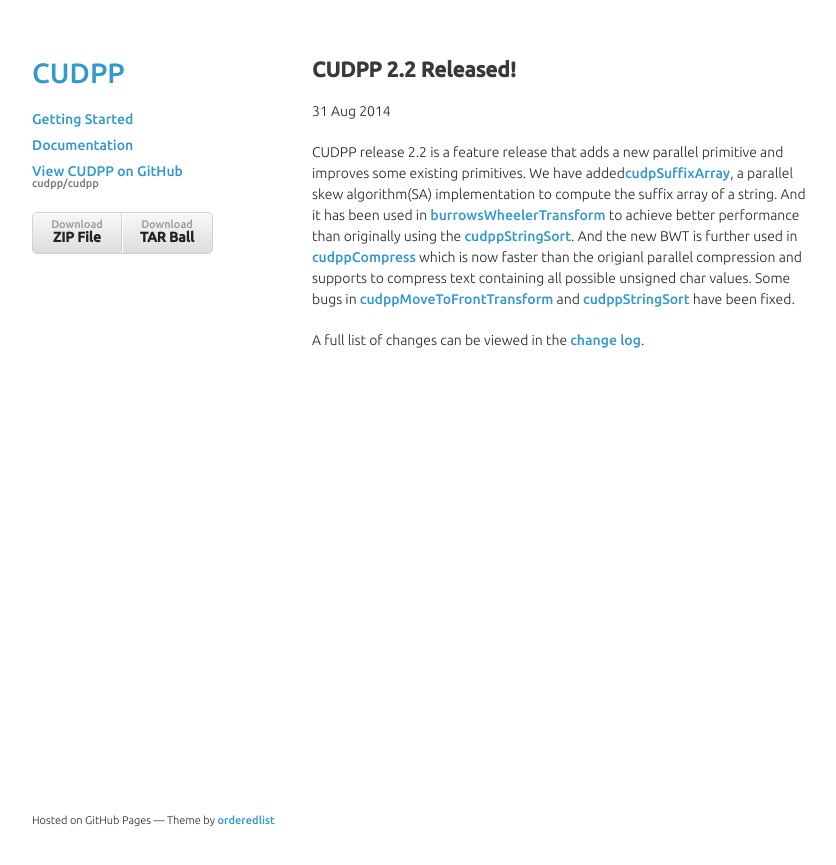
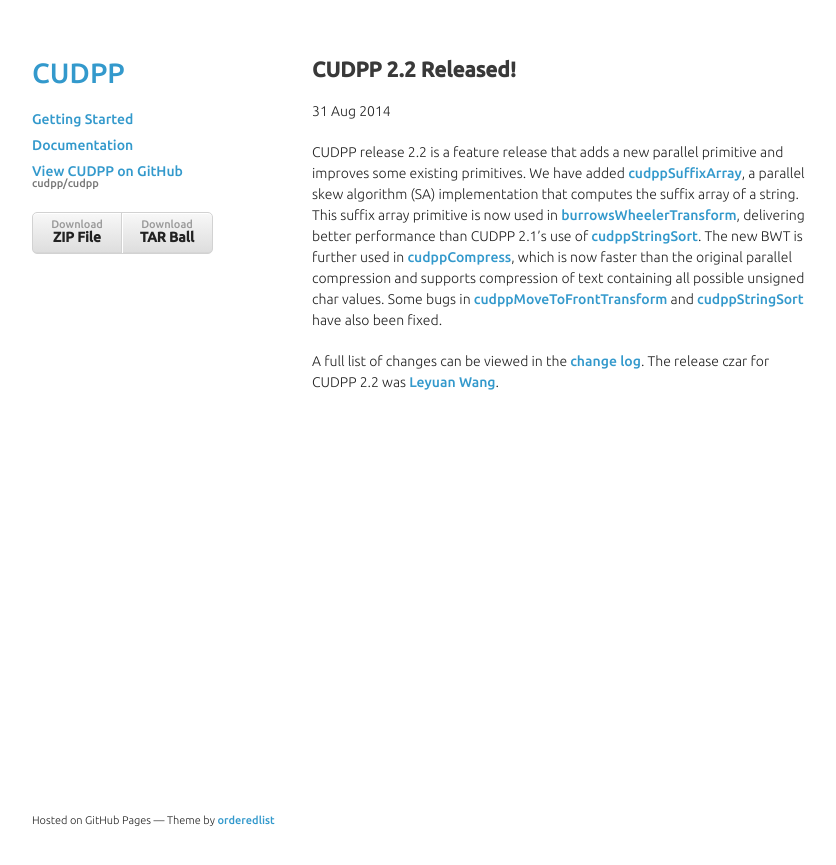
Before and after one commit to cudpp/cudpp.github.io, a Jekyll site: the page built from _posts/2014-08-31-cudpp-2-2-released.markdown, in a window 1280 px wide. Shown: the top 865 px of the page, without its empty margins (218-1054 px from the left). Built offline with Jekyll 4.4.1, drawn with Linux system fonts in a browser that asks for light colours.

Commit message:
JDO small edits for 2.2 release

```diff
--- a/_posts/2014-08-31-cudpp-2-2-released.markdown
+++ b/_posts/2014-08-31-cudpp-2-2-released.markdown
@@ -5,6 +5,6 @@ date:   2014-8-31 21:00:00
 categories: releases
 ---
 
-CUDPP release 2.2 is a feature release that adds a new parallel primitive and improves some existing primitives. We have added[cudpSuffixArray](http://cudpp.github.io/cudpp/2.2/group__public_interface.html#gabf9b40f6aaa7039aff1aa33a441d980f), a parallel skew algorithm(SA) implementation to compute the suffix array of a string. And it has been used in [burrowsWheelerTransform](http://cudpp.github.io/cudpp/2.2/group__cudpp__app.html#gadf315a304a78117955cad6d8c32a8fab) to achieve better performance than originally using the [cudppStringSort](http://cudpp.github.io/cudpp/2.2/group__public_interface.html#gaee8a05e38479c8b54b5d5b6655022d0a). And the new BWT is further used in [cudppCompress](http://cudpp.github.io/cudpp/2.2/group__public_interface.html#ga9d6e16e3dcf36a46be5bd98a675992c8) which is now faster than the origianl parallel compression and supports to compress text containing all possible unsigned char values. Some bugs in [cudppMoveToFrontTransform](http://cudpp.github.io/cudpp/2.2/group__public_interface.html#gadbb42fbc58ea70582dc1110c798ece38) and [cudppStringSort](http://cudpp.github.io/cudpp/2.2/group__public_interface.html#gaee8a05e38479c8b54b5d5b6655022d0a) have been fixed.
+CUDPP release 2.2 is a feature release that adds a new parallel primitive and improves some existing primitives. We have added [cudppSuffixArray](http://cudpp.github.io/cudpp/2.2/group__public_interface.html#gabf9b40f6aaa7039aff1aa33a441d980f), a parallel skew algorithm (SA) implementation that computes the suffix array of a string. This suffix array primitive is now used in [burrowsWheelerTransform](http://cudpp.github.io/cudpp/2.2/group__cudpp__app.html#gadf315a304a78117955cad6d8c32a8fab), delivering better performance than CUDPP 2.1's use of [cudppStringSort](http://cudpp.github.io/cudpp/2.2/group__public_interface.html#gaee8a05e38479c8b54b5d5b6655022d0a). The new BWT is further used in [cudppCompress](http://cudpp.github.io/cudpp/2.2/group__public_interface.html#ga9d6e16e3dcf36a46be5bd98a675992c8), which is now faster than the original parallel compression and supports compression of text containing all possible unsigned char values. Some bugs in [cudppMoveToFrontTransform](http://cudpp.github.io/cudpp/2.2/group__public_interface.html#gadbb42fbc58ea70582dc1110c798ece38) and [cudppStringSort](http://cudpp.github.io/cudpp/2.2/group__public_interface.html#gaee8a05e38479c8b54b5d5b6655022d0a) have also been fixed.
 
-A full list of changes can be viewed in the [change log](http://cudpp.github.io/cudpp/2.2/changelog.html).
+A full list of changes can be viewed in the [change log](http://cudpp.github.io/cudpp/2.2/changelog.html). The release czar for CUDPP 2.2 was [Leyuan Wang](https://github.com/Laurawly).
--- a/index.html
+++ b/index.html
@@ -5,9 +5,9 @@ title: CUDPP
 
 <h2>CUDA Data Parallel Primitives Library</h2>
 
-<p>CUDPP is a library of data-parallel algorithm primitives such as parallel prefix-sum (”scan”), parallel sort and parallel reduction. Primitives such as these are important building blocks for a wide variety of data-parallel algorithms, including sorting, stream compaction, and building data structures such as trees and summed-area tables. CUDPP runs on processors that support CUDA.</p>
+<p>CUDPP is a library of data-parallel algorithm primitives such as parallel prefix-sum (&ldquo;scan$rdquo;), parallel sort, and parallel reduction. Primitives such as these are important building blocks for a wide variety of data-parallel algorithms, including sorting, stream compaction, and building data structures such as trees and summed-area tables. CUDPP runs on processors that support CUDA.</p>
 
-<p>For detailed information, see the <a href="http://cudpp.github.io/cudpp/2.1/">CUDPP Documentation</a>. A good place to start is the <a href="http://cudpp.github.io/cudpp/2.1/example_simple_c_u_d_p_p.html">simpleCUDPP Example</a>.
+<p>For detailed information, see the <a href="http://cudpp.github.io/cudpp/2.2/">CUDPP Documentation</a>. A good place to start is the <a href="http://cudpp.github.io/cudpp/2.2/example_simple_c_u_d_p_p.html">simpleCUDPP Example</a>.
 
 <div id="home">
   <h2>News</h2>
```
